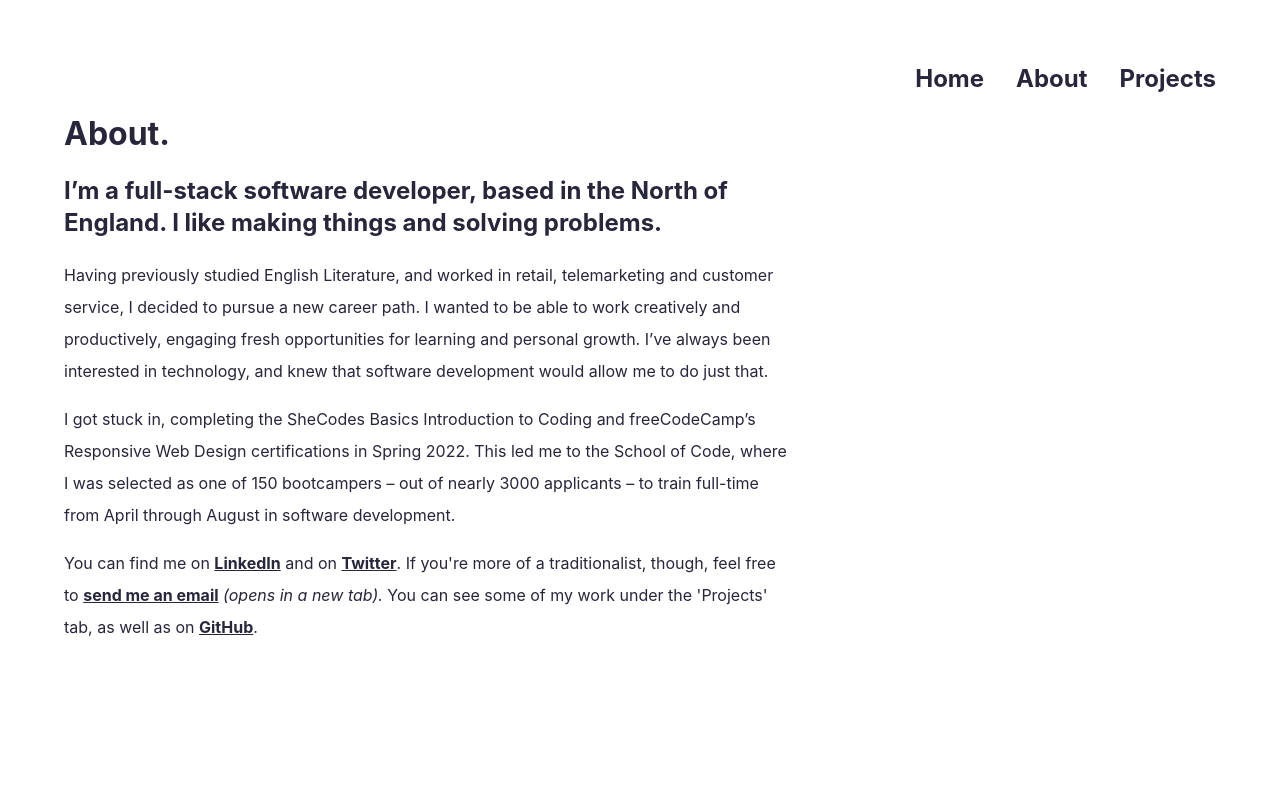
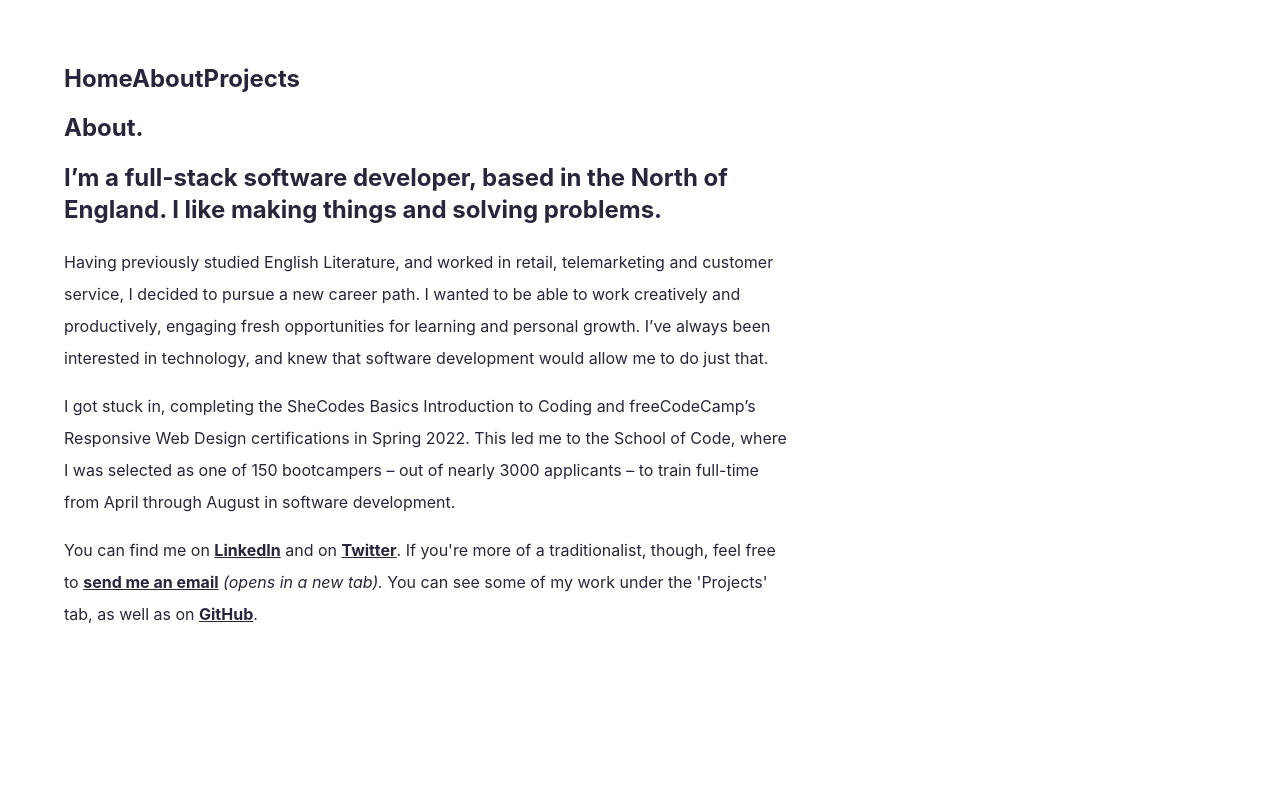
Before and after one commit to madisonlowe/mySiteReact, a React (Create React App) app: page /about in a window 1280 px wide. Shown: the top 800 px of the page. Built offline with nearby package versions, Linux system fonts and the light colour scheme.

Commit message:
Fixed app component error, new CSS error.

```diff
--- a/src/Components/App/App.css
+++ b/src/Components/App/App.css
@@ -17,13 +17,12 @@ a {
   justify-content: flex-end;
   gap: 2rem;
   margin: auto;
-  /* font-family: "Spectral", serif; */
-  font-size: 1.5rem;
 }
 
 .nav-item {
   text-decoration: none;
   color: var(--main-dark);
+  font-size: 1.5rem;
 }
 
 /* Code for home.js. */
--- a/src/Components/App/App.js
+++ b/src/Components/App/App.js
@@ -1,23 +1,20 @@
-import { Link, Outlet } from "react-router-dom";
+import { Routes, Route } from "react-router-dom";
 import "./App.css";
-import Title from "../Title";
+import About from "../../routes/about.js";
+import Home from "../../routes/home.js";
+import Navigation from "../../routes/navigation.js";
+import Projects from "../../routes/projects.js";
 
 function App() {
   return (
     <main className="App">
-      <nav className="navigation">
-        <Link to="/" className="nav-item">
-          Home
-        </Link>
-        <Link to="/about" className="nav-item">
-          About
-        </Link>
-        <Link to="/projects" className="nav-item">
-          Projects
-        </Link>
-      </nav>
-      <Outlet />
-      <Title />
+      <Routes>
+        <Route path="/" element={<Navigation />} className="navigation">
+          <Route index element={<Home />} />
+          <Route path="about" element={<About />} />
+          <Route path="projects" element={<Projects />} />
+        </Route>
+      </Routes>
     </main>
   );
 }
--- a/src/index.js
+++ b/src/index.js
@@ -1,22 +1,15 @@
 import React from "react";
 import ReactDOM from "react-dom/client";
-import { BrowserRouter, Routes, Route } from "react-router-dom";
+import { BrowserRouter } from "react-router-dom";
 import "./index.css";
 import App from "./Components/App/App.js";
-import About from "./routes/about.js";
-import Projects from "./routes/projects.js";
 import reportWebVitals from "./reportWebVitals";
 
 const root = ReactDOM.createRoot(document.getElementById("root"));
 root.render(
   <React.StrictMode>
     <BrowserRouter>
-      <Routes>
-        <Route path="/" element={<App />}>
-          <Route path="about" element={<About />} />
-          <Route path="projects" element={<Projects />} />
-        </Route>
-      </Routes>
+      <App />
     </BrowserRouter>
   </React.StrictMode>
 );
--- a/src/routes/about.js
+++ b/src/routes/about.js
@@ -1,6 +1,6 @@
 export default function About() {
   return (
-    <main style={{ overflow: "hidden" }}>
+    <main>
       <h1>About.</h1>
       <section className="about-desc">
         <h2>
--- /dev/null
+++ b/src/routes/home.js
@@ -0,0 +1,25 @@
+import { descriptors } from "../data";
+import { useState } from "react";
+
+export default function Home() {
+  const [descriptor, setDescriptor] = useState("software developer");
+  const [index, setIndex] = useState(1);
+
+  function handleDescriptor() {
+    let incrementedIndex = (index + 1) % descriptors.length;
+    setIndex(incrementedIndex);
+    let nextDescriptor = descriptors[index];
+    setDescriptor(nextDescriptor);
+  }
+
+  return (
+    <main>
+      <h1 className="home-title">
+        My name is Madison and I am a{" "}
+        <span className="descriptor" onClick={handleDescriptor}>
+          {descriptor}.
+        </span>
+      </h1>
+    </main>
+  );
+}
--- /dev/null
+++ b/src/routes/navigation.js
@@ -0,0 +1,18 @@
+import { Link, Outlet } from "react-router-dom";
+
+export default function Navigation() {
+  return (
+    <nav>
+      <Link to="/" className="nav-item">
+        Home
+      </Link>
+      <Link to="/about" className="nav-item">
+        About
+      </Link>
+      <Link to="/projects" className="nav-item">
+        Projects
+      </Link>
+      <Outlet />
+    </nav>
+  );
+}
```
